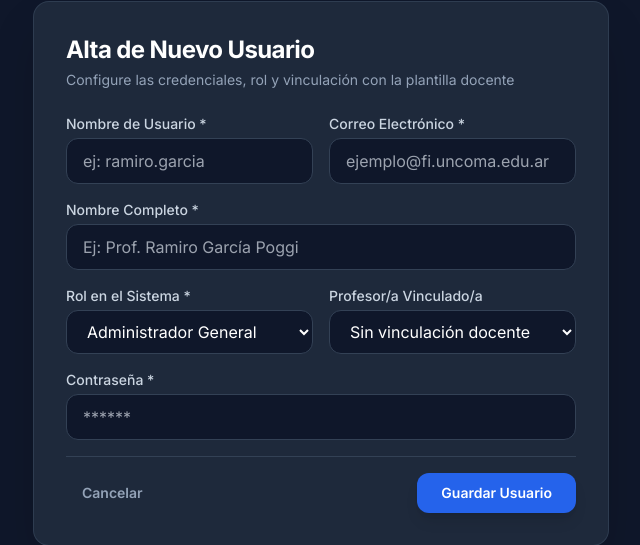
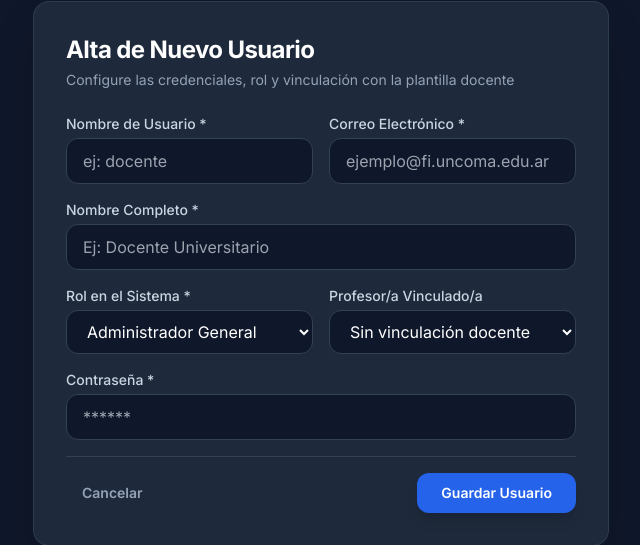
Before and after one commit to niunmango/SistemaHorarios, a Flask app: page /usuarios/nuevo in a window 1280 px wide; the page is wider, and only the part inside the window is pictured. Shown: the part 136-681 px from the top of that part, without its empty margins (319-959 px from the left). Run offline with Flask 3, Linux system fonts and the light colour scheme; a user stored in the database is signed in; some libraries are stand-ins or nearby versions.

Commit message:
fix(seed): cambiar nombre de usuario demo docente a genérico 'Docente'

```diff
--- a/app/seed.py
+++ b/app/seed.py
@@ -15,7 +15,7 @@ def seed_database():
     print("🌱 Inicializando datos base del CURZAS (Profesores 1er y 2do Cuatri, TUASSL, TUDW, Aulas)...")
 
     # 1. Plantel Docente Completo
-    p_ramiro = Profesor(nombre_completo='Ramiro García Poggi', categoria_habitual='PAD', email='ramiro.garcia@curza.com.ar')
+    p_ramiro = Profesor(nombre_completo='Ramiro García Poggi', categoria_habitual='PAD', email='docente@curza.com.ar')
     p_fabian = Profesor(nombre_completo='Néstor Fabián Imberti', categoria_habitual='PAD', email='fabian.imberti@curza.com.ar')
     p_carolina = Profesor(nombre_completo='Carolina Juárez', categoria_habitual='PAD', email='carolina.juarez@curza.com.ar')
     p_manuel = Profesor(nombre_completo='Manuel Jove López', categoria_habitual='AYP', email='manuel.jove@curza.com.ar')
@@ -56,7 +56,7 @@ def seed_database():
     gestor = User(username='gestor', email='gestor.aulas@curza.com.ar', nombre_completo='Gestor de Aulas CURZAS', role='gestor_aulas')
     gestor.set_password('gestor123')
 
-    docente = User(username='docente', email='ramiro.garcia@curza.com.ar', nombre_completo='Prof. Ramiro García Poggi', role='docente', profesor=p_ramiro)
+    docente = User(username='docente', email='docente@curza.com.ar', nombre_completo='Docente', role='docente', profesor=p_ramiro)
     docente.set_password('docente123')
 
     alumno = User(username='alumno', email='alumno@curza.com.ar', nombre_completo='Estudiante Universitario', role='alumno')
--- a/app/templates/profesor_form.html
+++ b/app/templates/profesor_form.html
@@ -18,7 +18,7 @@
                 <label for="nombre_completo" class="block text-sm font-medium text-slate-300 mb-1">Nombre Completo *</label>
                 <input type="text" id="nombre_completo" name="nombre_completo" required value="{{ profesor.nombre_completo if profesor else '' }}"
                        class="w-full px-4 py-2.5 bg-slate-900 border border-slate-700 rounded-xl text-white focus:ring-2 focus:ring-blue-500 focus:outline-none"
-                       placeholder="Ej: Prof. Ramiro García Poggi">
+                       placeholder="Ej: Prof. Juan Pérez">
             </div>
 
             <div class="grid grid-cols-1 sm:grid-cols-2 gap-4">
--- a/app/templates/usuario_form.html
+++ b/app/templates/usuario_form.html
@@ -19,7 +19,7 @@
                     <label for="username" class="block text-sm font-medium text-slate-300 mb-1">Nombre de Usuario *</label>
                     <input type="text" id="username" name="username" required value="{{ usuario.username if usuario else '' }}"
                            class="w-full px-4 py-2.5 bg-slate-900 border border-slate-700 rounded-xl text-white focus:ring-2 focus:ring-blue-500 focus:outline-none"
-                           placeholder="ej: ramiro.garcia">
+                           placeholder="ej: docente">
                 </div>
 
                 <div>
@@ -34,7 +34,7 @@
                 <label for="nombre_completo" class="block text-sm font-medium text-slate-300 mb-1">Nombre Completo *</label>
                 <input type="text" id="nombre_completo" name="nombre_completo" required value="{{ usuario.nombre_completo if usuario else '' }}"
                        class="w-full px-4 py-2.5 bg-slate-900 border border-slate-700 rounded-xl text-white focus:ring-2 focus:ring-blue-500 focus:outline-none"
-                       placeholder="Ej: Prof. Ramiro García Poggi">
+                       placeholder="Ej: Docente Universitario">
             </div>
 
             <div class="grid grid-cols-1 sm:grid-cols-2 gap-4">
```
Also changed, not shown: 1 other file.
